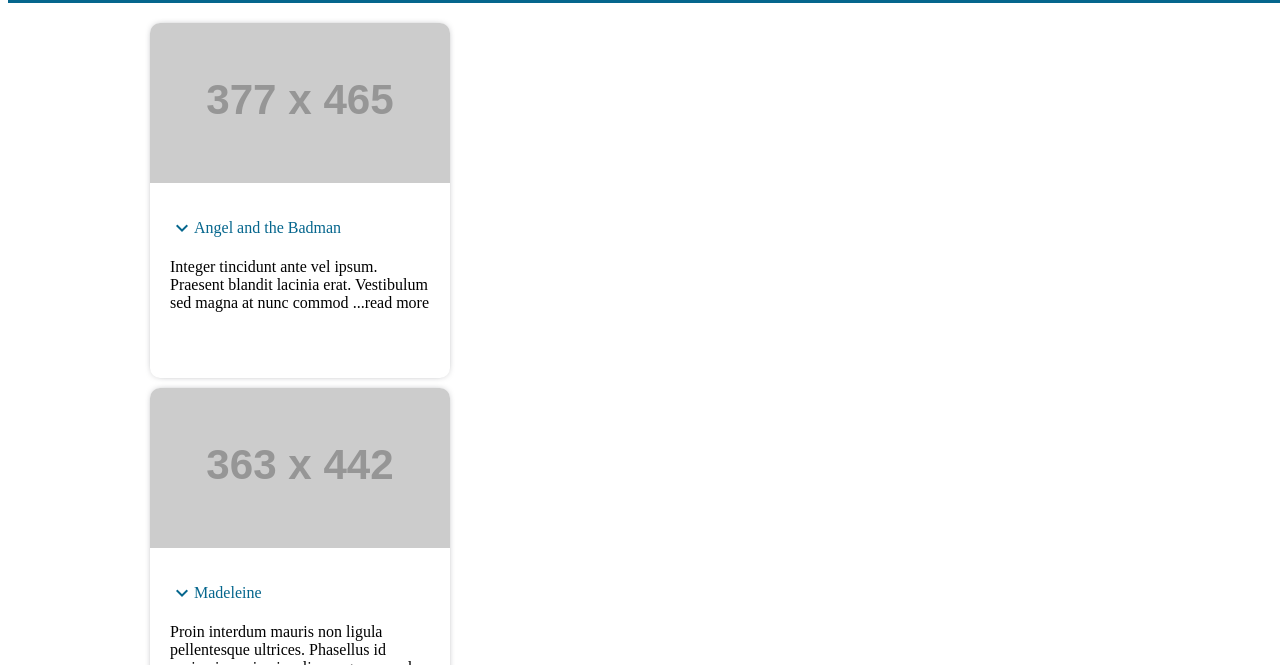
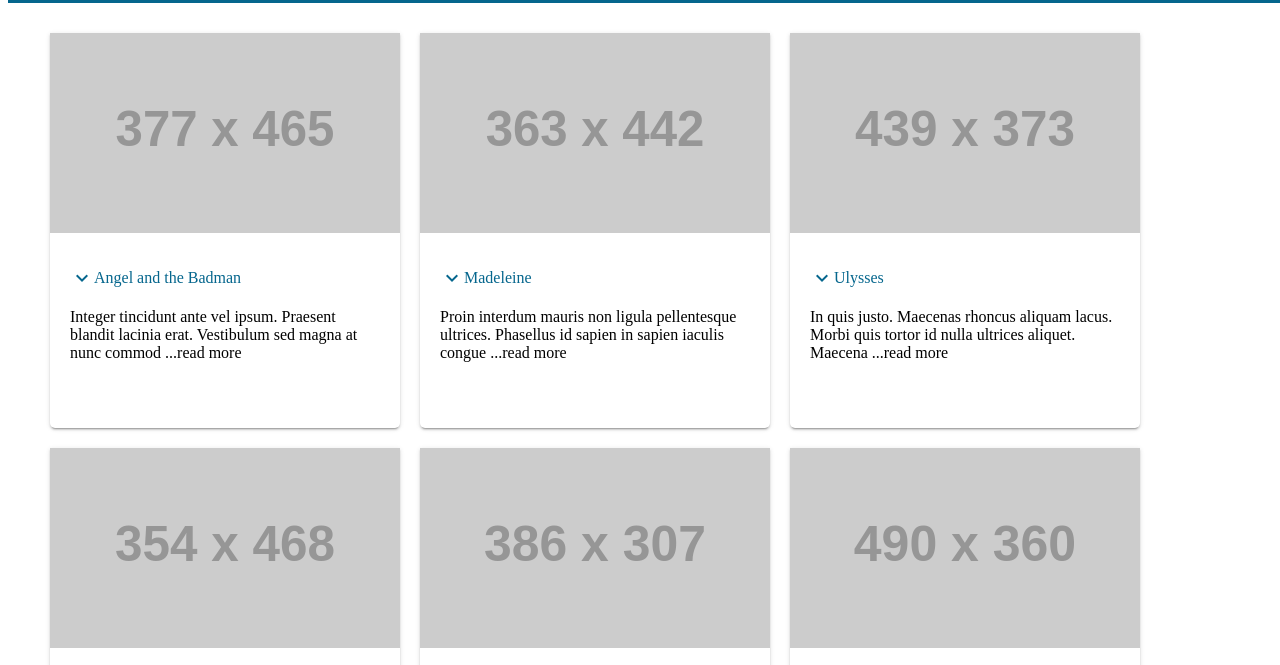
Before and after one commit to fcieminski/blog, a Gatsby site: page /blog-page in a window 1280 px wide. Shown: the part 95-760 px from the top of the page. Built offline with nearby package versions, Linux system fonts and the light colour scheme; Gatsby itself is replaced by a stand-in of ours; placeholder pictures from the web are drawn by us.

Commit message:
styling post cards

```diff
--- a/src/pages/blog-page.js
+++ b/src/pages/blog-page.js
@@ -15,7 +15,7 @@ const BlogPage = () => {
       <Header />
       <main className="main">
         <section>
-          <div>
+          <div className="main__post">
             {posts.map(post => (
               <article className="post">
                 <div className="post__image">
--- a/src/styles/blogpage.scss
+++ b/src/styles/blogpage.scss
@@ -1,20 +1,26 @@
 @import "./variables";
 
 .main {
-  max-width: 1000px;
+  max-width: 1200px;
   margin: 0 auto;
   margin-top: 20px;
+  &__post {
+    display: flex;
+    flex-direction: row;
+    flex-wrap: wrap;
+  }
 }
 
 .post {
-  max-width: 300px;
-  box-shadow: 0px 0px 9px -5px $dark-shades;
-  border-radius: 10px;
+  max-width: 350px;
+  box-shadow: 0px 3px 1px -2px rgba(0, 0, 0, 0.2), 0px 2px 2px 0px rgba(0, 0, 0, 0.14),
+    0px 1px 5px 0px rgba(0, 0, 0, 0.12);
+  border-radius: 0 0 5px 5px;
   overflow: hidden;
   margin: 10px;
   &__image {
     width: 100%;
-    height: 160px;
+    height: 200px;
     > img {
       width: 100%;
       height: 100%;
```
